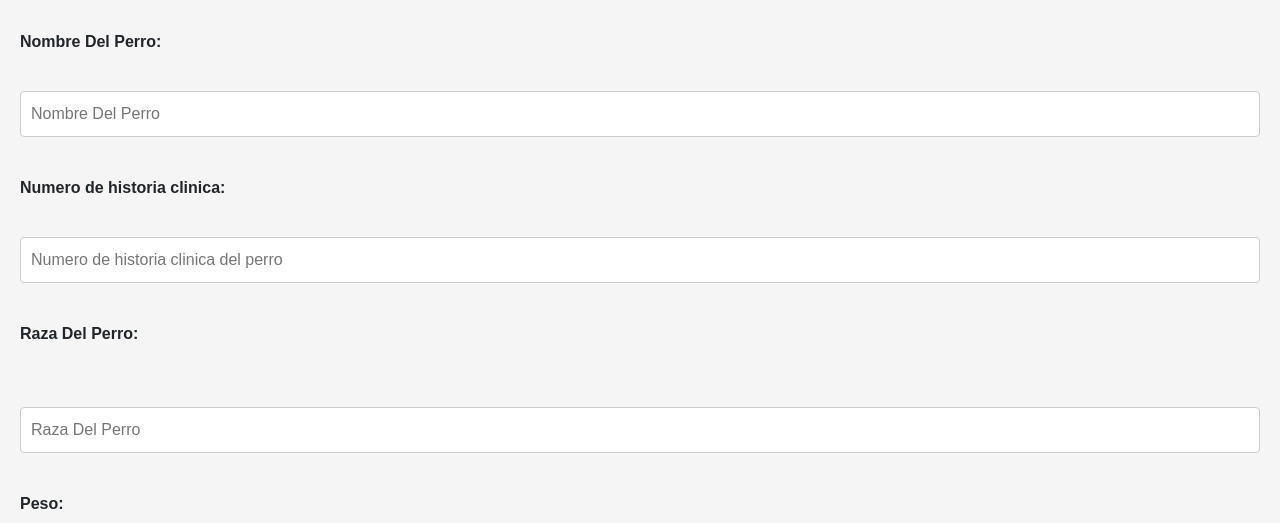
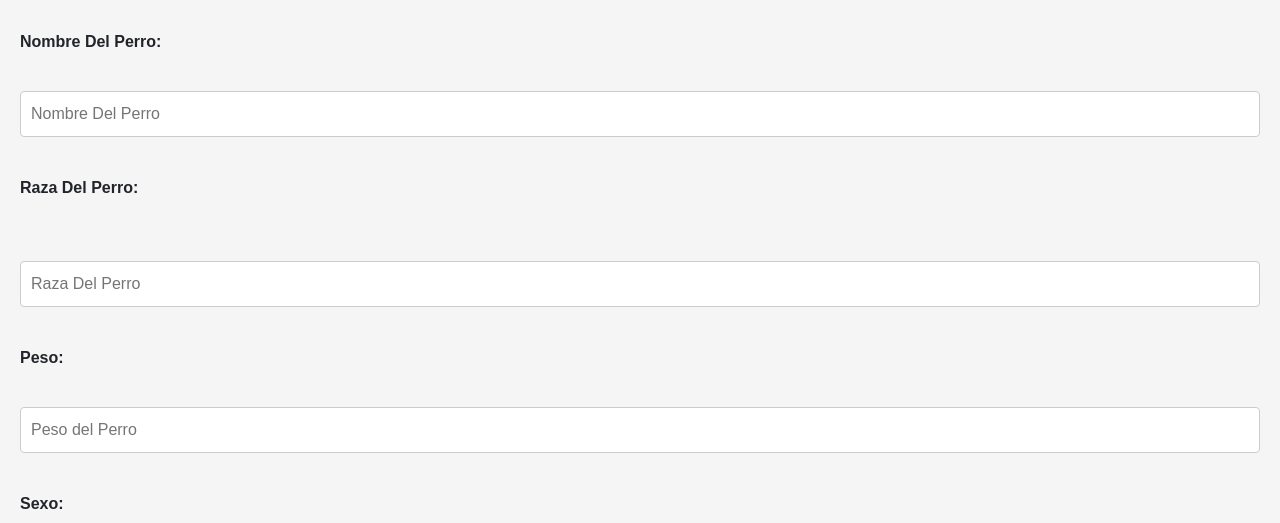
Before and after one commit to joacohlavach/ElSabuesoFeliz, a Django app: page /login/ in a window 1280 px wide. Shown: the top 523 px of the page. Run offline with Django 4.2, Linux system fonts and the light colour scheme; some libraries are stand-ins or nearby versions.

Commit message:
login perros

```diff
--- a/app/models.py
+++ b/app/models.py
@@ -36,7 +36,7 @@ class AsignacionEmpleados(models.Model):
 
 
 class Perro(models.Model):
-    numeroHistoriaClinica = models.IntegerField()
+    numeroHistoriaClinica = models.BigAutoField(primary_key=True)
     nombre = models.CharField(max_length=255)
     fechaNacimiento = models.DateField()
     raza = models.ForeignKey('Raza', on_delete=models.CASCADE)
--- a/app/templates/LoginPerros.html
+++ b/app/templates/LoginPerros.html
@@ -15,11 +15,9 @@
         {% csrf_token %}
         <label for="nombre">Nombre Del Perro:</label><br>
         <input type="text" name="Nombre" id="nombre" placeholder="Nombre Del Perro"><br><br>
-        <label for="Documento">Numero de historia clinica:</label><br>
-        <input type="number" name="Dni" id="NumDeH" placeholder="Numero de historia clinica del perro"><br><br>
         <label for="Raza">Raza Del Perro:</label> <br> <br>
         <input type="text" name="Raza" id="Raza" placeholder="Raza Del Perro"> <br> <br>
-        <label for="mail">Peso:</label><br>
+        <label for="Peso">Peso:</label><br>
         <input type="number" name="Peso" id="Peso" placeholder="Peso del Perro"><br><br>
         <label for="sexo">Sexo:</label><br>
         <input type="radio" name="genero" id="sexo">Femenino <br>
--- a/app/views.py
+++ b/app/views.py
@@ -9,8 +9,12 @@ def login(request):
         return render(request, 'LoginPerros.html')
 
     else:
-        p = Perro.objects.create()
-
+        perro = request.POST["Nombre"]
+        raza =request.POST["Raza"]
+        peso = request.POST["Peso"]
+        sexo = request.POST["genero"]
+        p = Perro.objects.create(nombre=perro,raza=raza,peso=peso,sexo=sexo)
+        print (p)
 def razaperro(request):
     return render(request, 'razaperro_template.html')
 
```
